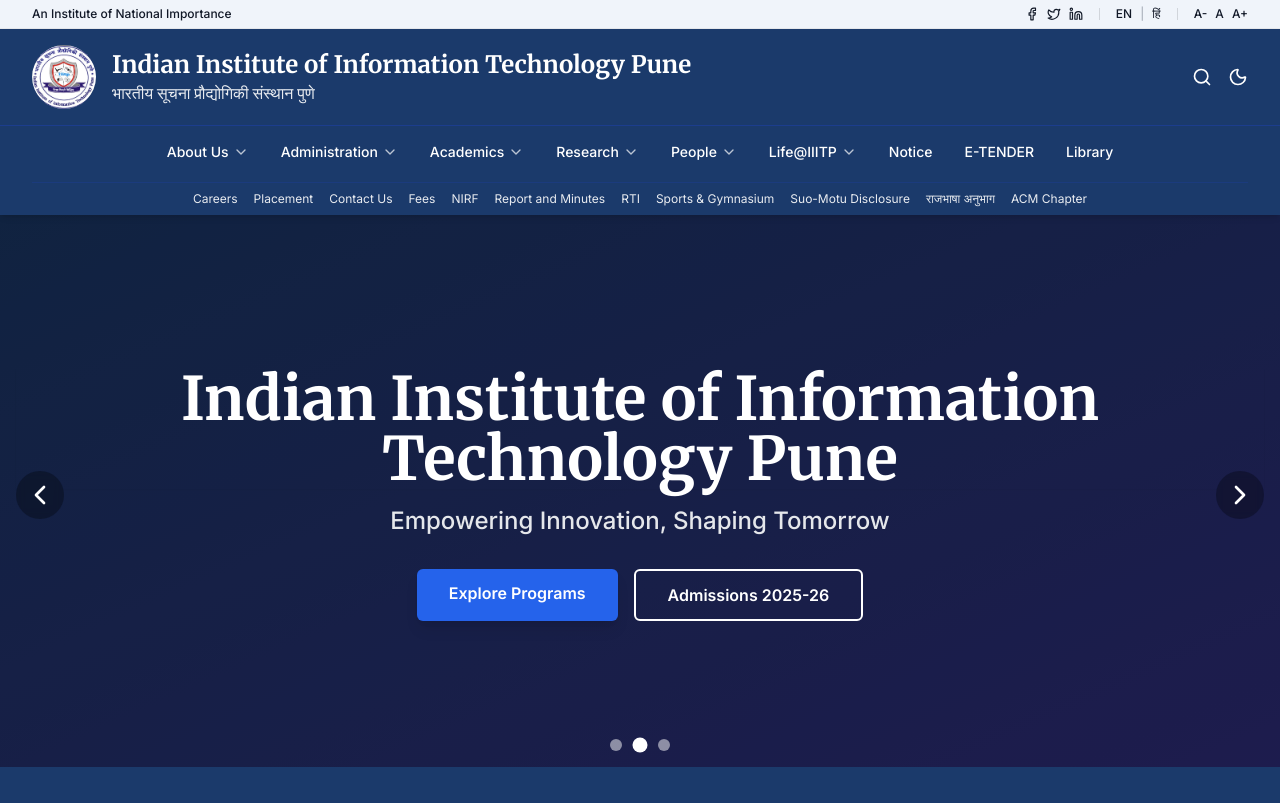
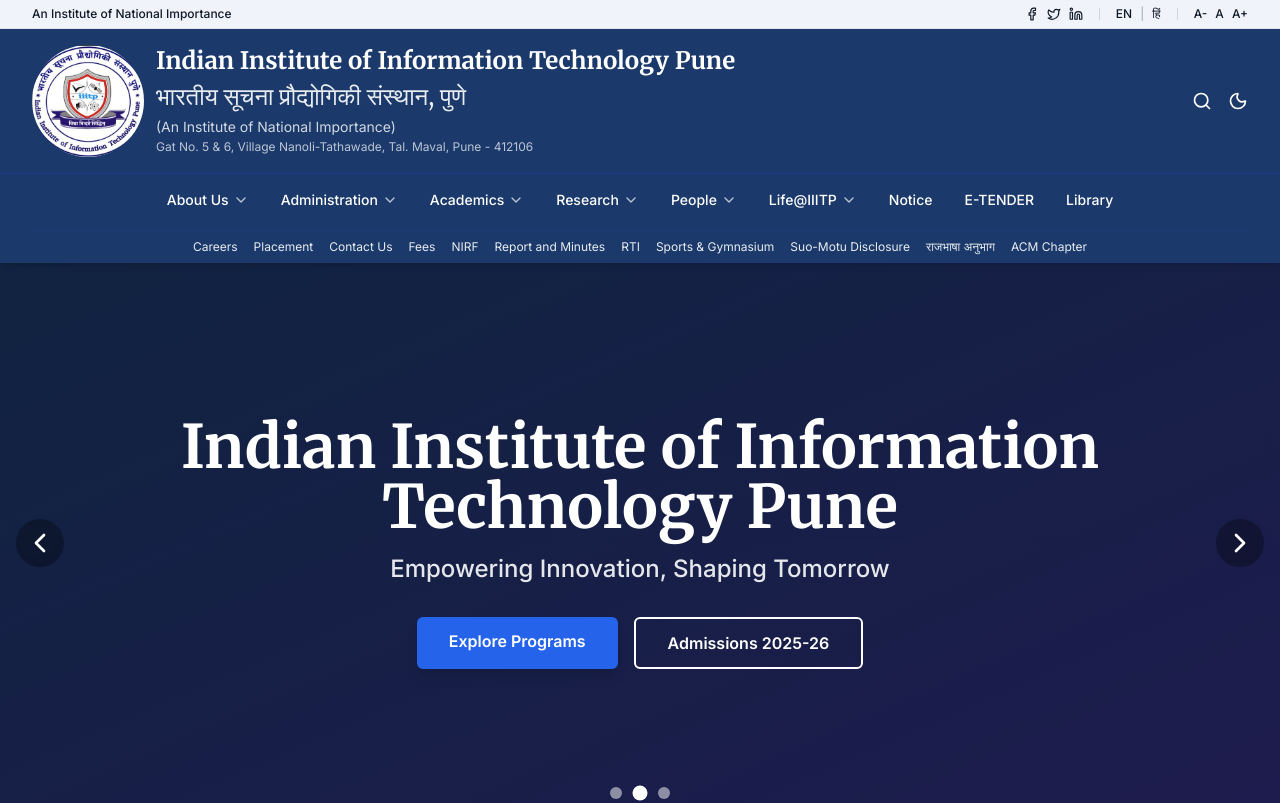
Before and after one commit to iiitp-official/website, a React (Vite) app: page / in a window 1280 px wide. Shown: the top 803 px of the page. Built offline with nearby package versions, Linux system fonts and the light colour scheme.

Commit message:
Navbar improvement

```diff
--- a/src/components/layout/Navbar.jsx
+++ b/src/components/layout/Navbar.jsx
@@ -87,21 +87,32 @@ const Navbar = () => {
       {/* Row 1: Logo, Name, Icons */}
       <div className="max-w-7xl mx-auto px-4 sm:px-6 lg:px-8 border-b border-blue-800/50 dark:border-gray-800">
         <div className="flex justify-between items-center py-3 md:py-4">
-          <Link to="/" className="flex items-center space-x-4">
-            <div className="w-12 h-12 md:w-16 md:h-16 rounded-full overflow-hidden flex items-center justify-center shrink-0">
+          <Link to="/" className="flex items-start space-x-3">
+            <div className="w-20 h-20 md:w-28 md:h-28 rounded-full overflow-hidden flex items-center justify-center shrink-0">
               <img
                 src="/iiitp-logo.png"
                 alt="IIIT Pune Logo"
                 className="w-full h-full object-contain"
               />
             </div>
-            <div className="text-white dark:text-text-dark flex flex-col justify-center">
-              <h1 className="text-lg md:text-2xl font-bold font-serif leading-tight">
+
+            <div className="text-white dark:text-text-dark leading-tight">
+              <h1 className="text-xl md:text-2xl font-bold font-serif">
                 Indian Institute of Information Technology Pune
               </h1>
-              <h2 className="text-sm md:text-base font-medium opacity-90 font-serif">
-                भारतीय सूचना प्रौद्योगिकी संस्थान पुणे
+
+              <h2 className="text-sm md:text-2xl font-medium opacity-90 font-serif mt-1">
+                भारतीय सूचना प्रौद्योगिकी संस्थान, पुणे
               </h2>
+
+              <p className="text-[10px] md:text-sm opacity-80 mt-1">
+                (An Institute of National Importance)
+              </p>
+
+              <p className="text-[8px] md:text-xs opacity-70 mt-0.5">
+                Gat No. 5 & 6, Village Nanoli-Tathawade, Tal. Maval, Pune -
+                412106
+              </p>
             </div>
           </Link>
 
--- a/src/index.css
+++ b/src/index.css
@@ -17,3 +17,13 @@
     @apply font-serif;
   }
 }
+
+/* Hide Scrollbar */
+
+::-webkit-scrollbar {
+  display: none;
+}
+
+html {
+  scrollbar-width: none;
+}
```
